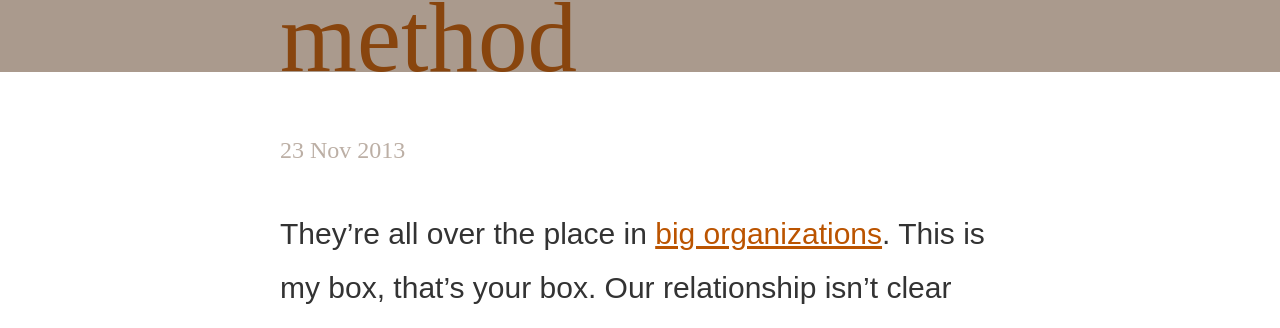
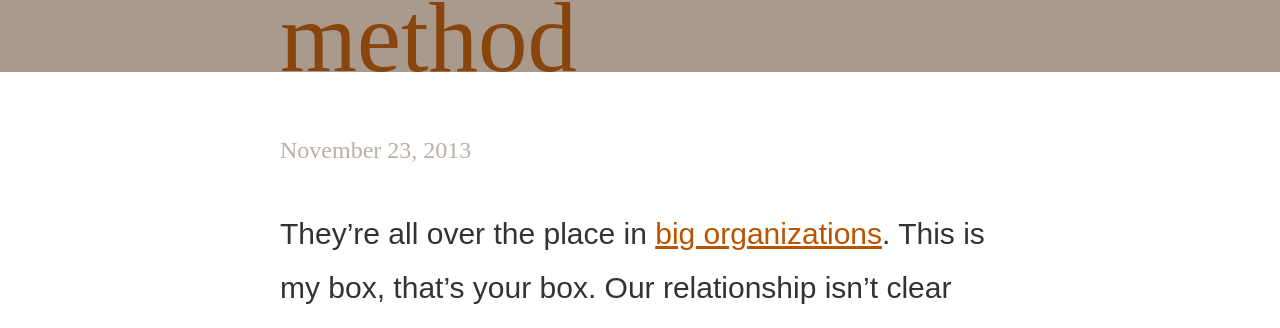
Before and after one commit to pascallaliberte/by.pascallaliberte.me, a Jekyll site: the page built from _posts/2013-11-23-the-future-perfect-method.md, in a window 1280 px wide. Shown: the part 828-1156 px from the top of the page. Built offline with Jekyll 4.4.1, drawn with Linux system fonts in a browser that asks for light colours.

Commit message:
Fixed the post date to "Month day(no leading zero), Year"

```diff
--- a/_layouts/post.html
+++ b/_layouts/post.html
@@ -9,7 +9,7 @@
 <article class="post">
 
 <h1>{{ page.title }}</h1>
-<p class="meta">{{ page.date | date_to_string }}</p>
+<p class="meta">{{ page.date | date: "%B %e, %Y" }}</p>
 
 <div class="post-details">
 {{ content }}
```
